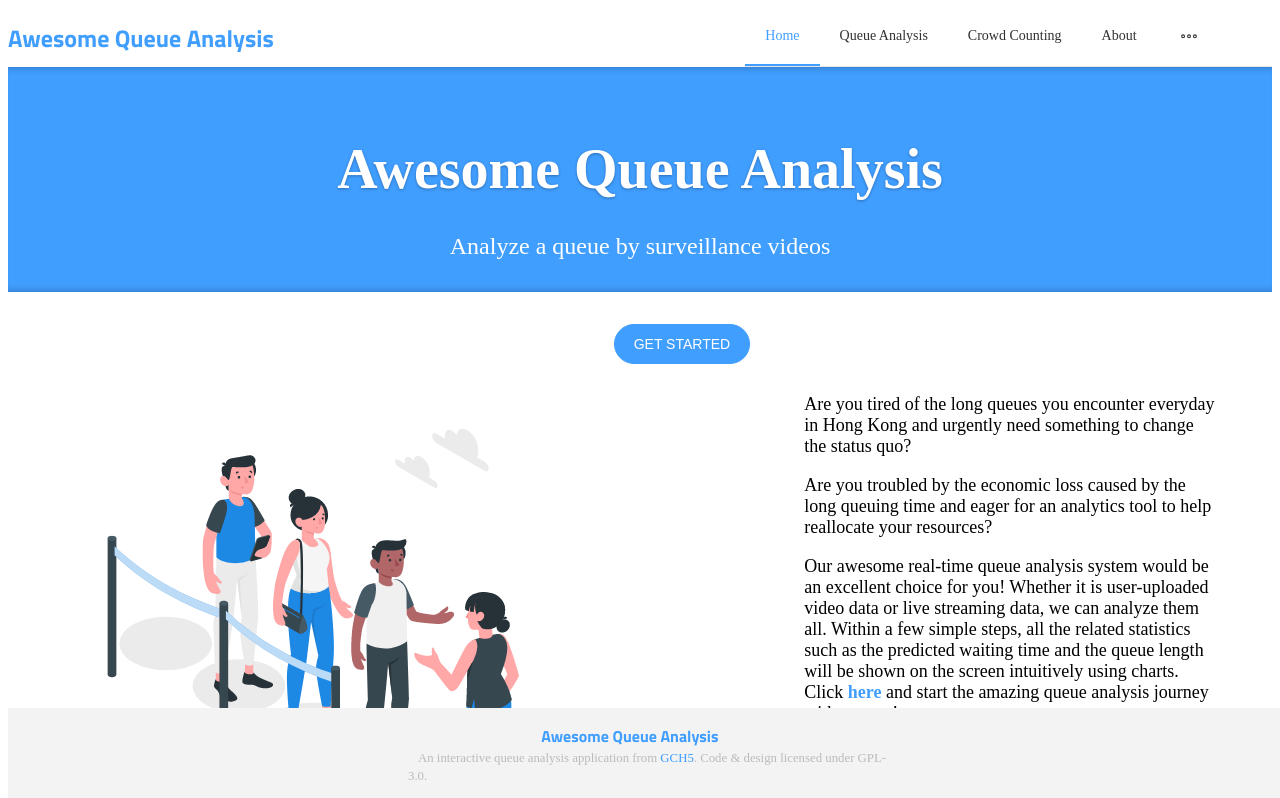
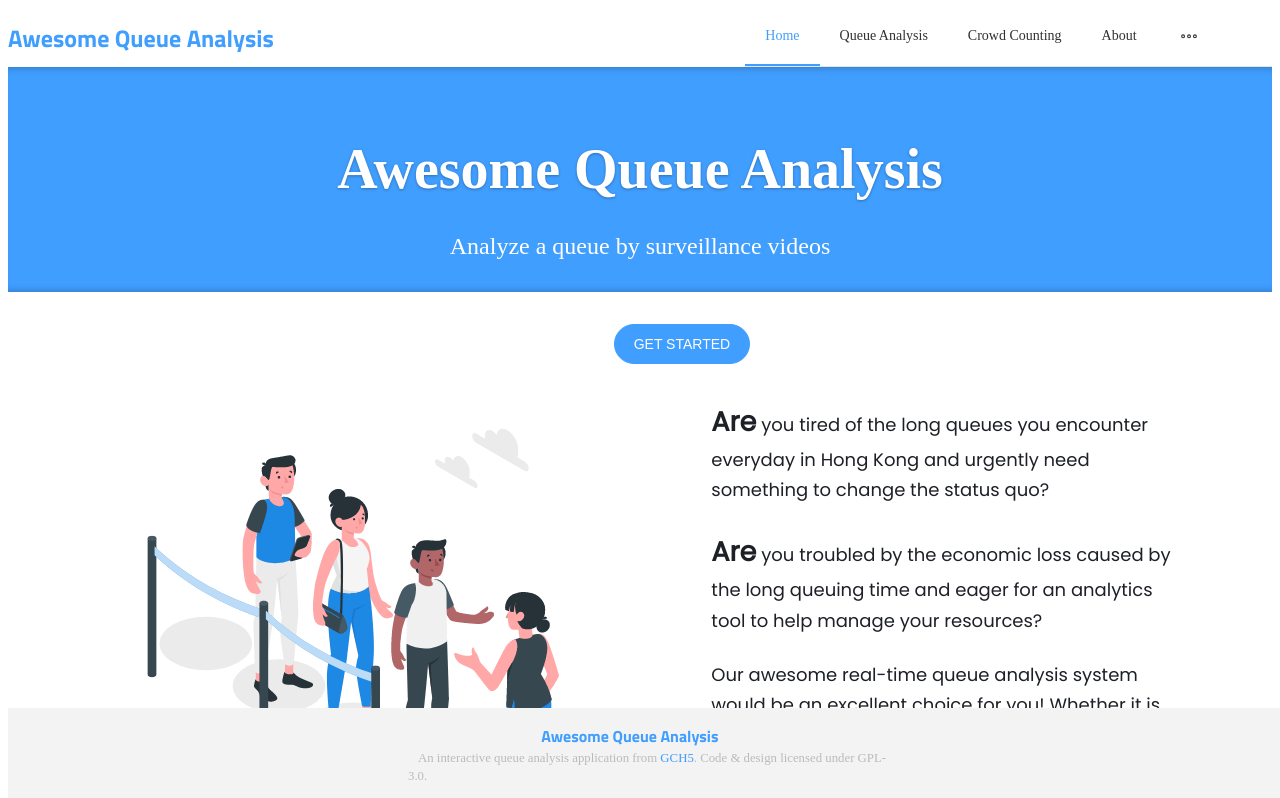
Before and after one commit to GCH5/fyp-frontend-elementui, a Vue app: page / in a window 1280 px wide. Shown: the top 798 px of the page. Built offline with nearby package versions, Linux system fonts and the light colour scheme; a web font is replaced by a local one.

Commit message:
feat: styling app intro

```diff
--- a/src/components/AppIntro.vue
+++ b/src/components/AppIntro.vue
@@ -4,28 +4,31 @@
       justify="space-around"
       :gutter="10"
     >
-      <el-col
-        :xs="24"
-        :md="12"
-      >
+      <el-col :span="1" />
+      <el-col :span="11">
         <img
           src="src/assets/img/queue.gif"
-          alt="bird"
+          alt="queue image"
         >
       </el-col>
       <el-col
-        :xs="24"
-        :md="8"
+        :span="9"
         style="font-size: 18px;"
       >
         <p>
-          Are you tired of the long queues you encounter everyday in Hong Kong and urgently need something to change the status quo?
+          <span style="font-weight: bold; font-size: 150%;">Are</span> you tired of the long queues you encounter
+          everyday in Hong Kong and urgently need something to change the
+          status quo?
         </p>
         <p>
-          Are you troubled by the economic loss caused by the long queuing time and eager for an analytics tool to help reallocate your resources?
+          <span style="font-weight: bold; font-size: 150%;">Are</span> you troubled by the economic loss caused by the long queuing time and eager for an analytics tool to help
+          manage your resources?
         </p>
         <p>
-          Our awesome real-time queue analysis system would be an excellent choice for you! Whether it is user-uploaded video data or live streaming data, we can analyze them all. Within a few simple steps, all the related statistics such as the predicted waiting time and the queue length will be shown on the screen intuitively using charts. Click <AppLink name="queue-analysis">
+          Our awesome real-time queue analysis system would be an excellent choice for you! Whether it is user-uploaded
+          video data or live streaming data, we can analyze them all. Within a few simple steps, all the related
+          statistics including the current waiting time and the queue length will be shown on the screen intuitively
+          using charts. Click <AppLink name="queue-analysis">
             <span
               style="color: #409eff;font-weight: bold;cursor: pointer;"
               @click="selectMenuIndex('/queue-analysis')"
@@ -33,6 +36,7 @@
           </AppLink> and start the amazing queue analysis journey with us now!
         </p>
       </el-col>
+      <el-col :span="1" />
     </el-row>
   </div>
 </template>
@@ -43,7 +47,15 @@ const selectMenuIndex = (index: string) => {
 }
 </script>
 <style lang="css" scoped>
-  a {
-    text-decoration: none;
-  }
+a {
+  text-decoration: none;
+}
+
+p {
+  line-height: 1.7;
+  font-family: Poppins, sans-serif;
+  color: #1d2026;
+  margin-block-start: 1.3em;
+  margin-block-end: 1.3em;
+}
 </style>
--- a/src/components/MemberInfo.vue
+++ b/src/components/MemberInfo.vue
@@ -35,7 +35,7 @@ const members = <MemberInfo[]>[
   {
     lastName: 'LU',
     firstName: 'Xinbo',
-    responsibility: 'Frontend Development',
+    responsibility: 'System Design',
     memberId: '2'
   },
   {
```
